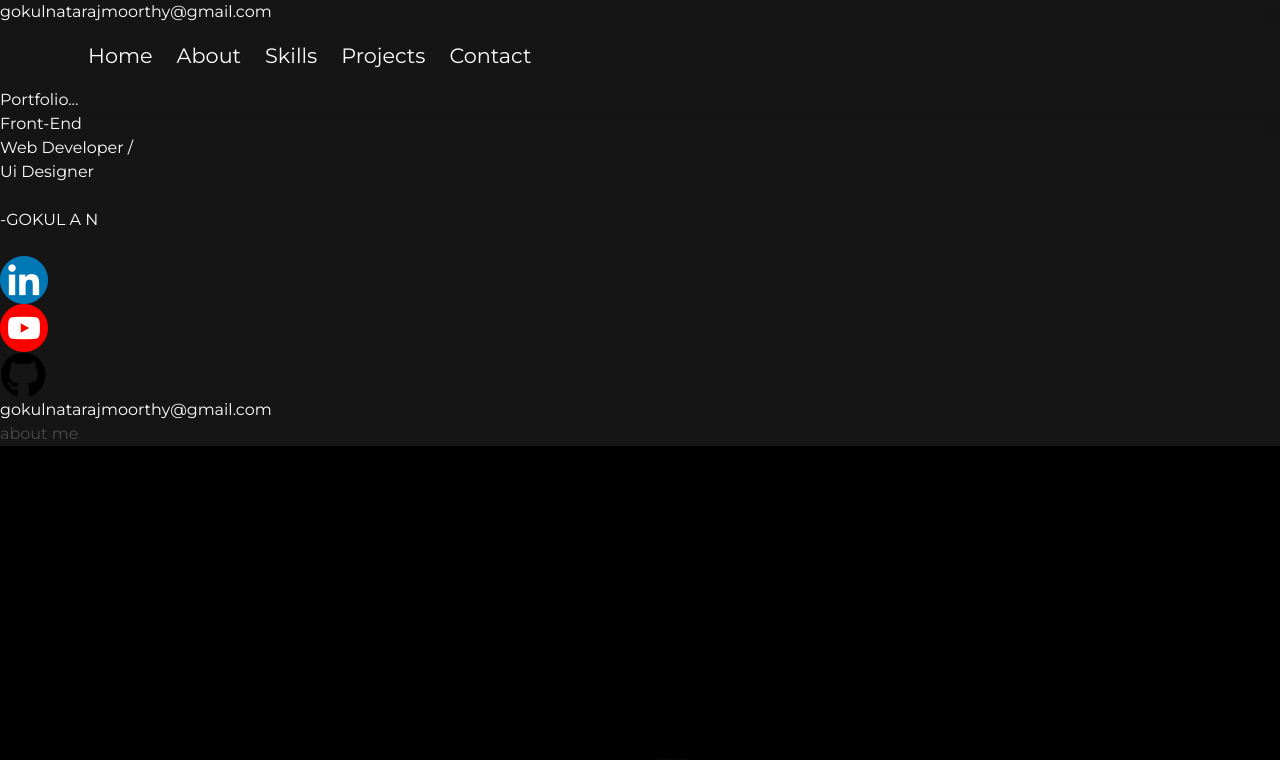
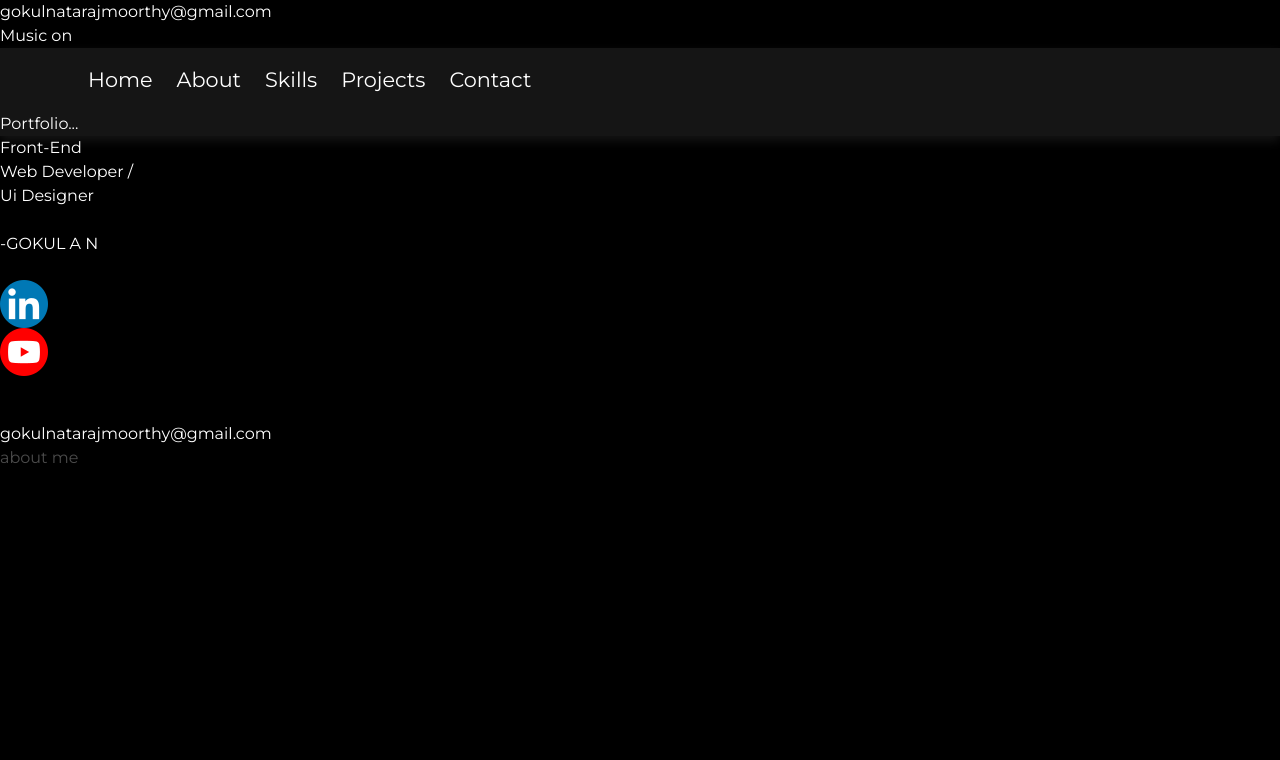
Before and after one commit to GOKUL-A-N/Portfolio, a React (Vite) app: page / in a window 1280 px wide. Shown: the top 760 px of the page. Built offline with nearby package versions, Linux system fonts and the light colour scheme.

Commit message:
added music

```diff
--- a/package.json
+++ b/package.json
@@ -14,6 +14,7 @@
     "@uiball/loaders": "^1.3.0",
     "gsap": "^3.12.2",
     "react": "^18.2.0",
+    "react-audio-player": "^0.17.0",
     "react-awesome-reveal": "^4.2.5",
     "react-dom": "^18.2.0",
     "react-preloaders": "^3.0.3",
--- a/src/App.jsx
+++ b/src/App.jsx
@@ -6,14 +6,29 @@ import About from './components/About';
 import Skills from './components/Skills'
 import Projects from './components/Projects'
 import Contact from './components/Contact'
+import portfoliosound from "./assets/portfoliosound.ogg"
+import { useState } from 'react';
+// import ReactAudioPlayer from "react-audio-player";
+
+// const [music,onmusic] = useState();
+
+const handlemusic = () => {
+  const x = document.getElementById('music')
+  // (x.play === false)? x.autoplay = true: x.play = false;
+  x.autoplay = true
+  x.load();
+}
+
 
 
 const App = () => {
   return (
     <div className=''>
 
-      <div>
+      <div className='flex-1 flex flex-row'>
         <h4 className='text1 z-10 top-[400px] rotate-[-90deg] fixed items-center right-[-70px] invisible sm:visible' >gokulnatarajmoorthy@gmail.com</h4>
+        <button className='text1 font-extrabold z-10 top-[400px] rotate-[-90deg] fixed text-white' onClick={handlemusic}>Music on</button>
+        {/* <button className='text1 z-10 top-[490px] rotate-[-90deg] fixed text-white' onClick={off}>Sound off</button> */}
       </div>
       <Navbar />
       <section id="home"><Home /></section>
@@ -21,6 +36,7 @@ const App = () => {
       <section id='skills'><Skills /></section>
       <section id='projects'><Projects /></section>
       <section id='contact'><Contact /></section>
+      <audio id="music" onLoad={handlemusic} src={portfoliosound} />
 
     </div>
   )
--- a/src/index.css
+++ b/src/index.css
@@ -6,7 +6,8 @@
 
 body{
     font-family: 'Montserrat', sans-serif;
-    background-color: #151515;
+    background-color: #000000;
+    /* background-: url(./assets/portfoliosound.mp3); */
 }
 
 .text1{
--- a/src/main.jsx
+++ b/src/main.jsx
@@ -5,13 +5,13 @@ import App from './App.jsx';
 import './index.css';
 // import { Cube } from 'react-preloaders';
 // import Sound from 'react-sound';
-import portfoliosound from "./assets/portfoliosound.mp3"
+
 
 ReactDOM.createRoot(document.getElementById('root')).render(
   <React.StrictMode>
     <React.Fragment>
     <App />
-    <embed className='invisible' src={portfoliosound} loop="true" autostart="true" />
+
     </React.Fragment>
   </React.StrictMode>,
 )
```
Also changed, not shown: 2 other files (tests, documents, lock files or other folders).
